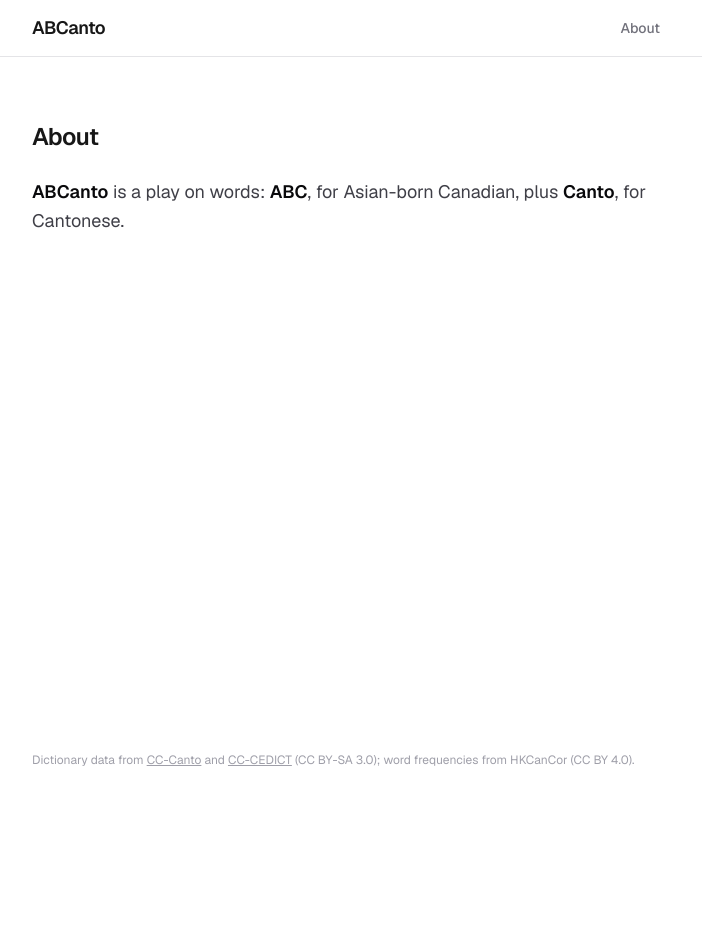
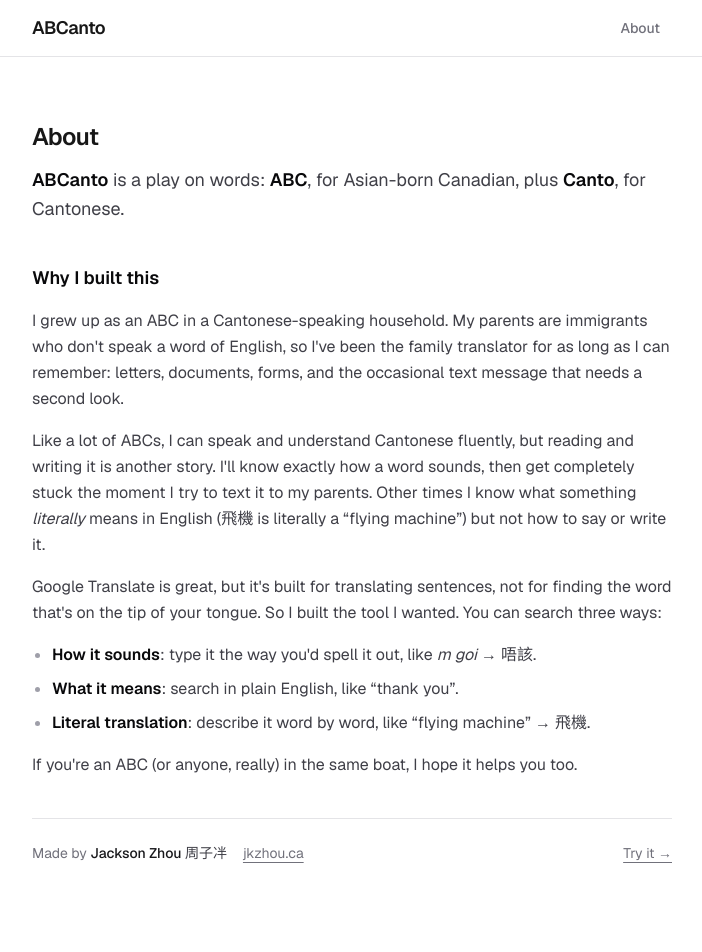
Before and after one commit to jkzh0u/ABCanto, a Next.js app: page /about in a window 1280 px wide. Shown: the top 952 px of the page, without its empty margins (288-990 px from the left). Before the commit the page ends 800 px from the top, so only its background shows below. Built offline with nearby package versions, Linux system fonts and the light colour scheme.

Commit message:
added about

```diff
--- a/src/app/about/page.tsx
+++ b/src/app/about/page.tsx
@@ -1,18 +1,76 @@
 import type { Metadata } from "next";
+import Link from "next/link";
 
 export const metadata: Metadata = {
   title: "About · ABCanto",
+  description: "Why ABCanto exists, and who made it.",
 };
+
+const strong = "font-semibold text-zinc-950 dark:text-zinc-50";
 
 export default function AboutPage() {
   return (
-    <main className="mx-auto flex w-full max-w-2xl flex-col gap-6 px-4 py-10 sm:py-16">
-      <h1 className="text-2xl font-semibold tracking-tight">About</h1>
-      <p className="text-lg leading-relaxed text-zinc-700 dark:text-zinc-300">
-        <strong className="font-semibold text-zinc-950 dark:text-zinc-50">ABCanto</strong> is a play on words:{" "}
-        <strong className="font-semibold text-zinc-950 dark:text-zinc-50">ABC</strong>, for Asian-born Canadian, plus{" "}
-        <strong className="font-semibold text-zinc-950 dark:text-zinc-50">Canto</strong>, for Cantonese.
-      </p>
+    <main className="mx-auto flex w-full max-w-2xl flex-col gap-10 px-4 py-10 sm:py-16">
+      <header className="flex flex-col gap-3">
+        <h1 className="text-2xl font-semibold tracking-tight">About</h1>
+        <p className="text-lg leading-relaxed text-zinc-700 dark:text-zinc-300">
+          <span className={strong}>ABCanto</span> is a play on words: <span className={strong}>ABC</span>, for
+          Asian-born Canadian, plus <span className={strong}>Canto</span>, for Cantonese.
+        </p>
+      </header>
+
+      <section className="flex flex-col gap-4 leading-relaxed text-zinc-700 dark:text-zinc-300">
+        <h2 className="text-lg font-semibold text-zinc-950 dark:text-zinc-50">Why I built this</h2>
+        <p>
+          I grew up as an ABC in a Cantonese-speaking household. My parents are immigrants who don&apos;t speak a word
+          of English, so I&apos;ve been the family translator for as long as I can remember: letters, documents,
+          forms, and the occasional text message that needs a second look.
+        </p>
+        <p>
+          Like a lot of ABCs, I can speak and understand Cantonese fluently, but reading and writing it is another
+          story. I&apos;ll know exactly how a word sounds, then get completely stuck the moment I try to text it to my
+          parents. Other times I know what something <em>literally</em> means in English (飛機 is literally a
+          &ldquo;flying machine&rdquo;) but not how to say or write it.
+        </p>
+        <p>
+          Google Translate is great, but it&apos;s built for translating sentences, not for finding the word
+          that&apos;s on the tip of your tongue. So I built the tool I wanted. You can search three ways:
+        </p>
+        <ul className="flex flex-col gap-2 pl-5 marker:text-zinc-400 list-disc">
+          <li>
+            <span className={strong}>How it sounds</span>: type it the way you&apos;d spell it out, like{" "}
+            <em>m goi</em> → <span lang="zh-HK">唔該</span>.
+          </li>
+          <li>
+            <span className={strong}>What it means</span>: search in plain English, like &ldquo;thank you&rdquo;.
+          </li>
+          <li>
+            <span className={strong}>Literal translation</span>: describe it word by word, like &ldquo;flying
+            machine&rdquo; → <span lang="zh-HK">飛機</span>.
+          </li>
+        </ul>
+        <p>If you&apos;re an ABC (or anyone, really) in the same boat, I hope it helps you too.</p>
+      </section>
+
+      <footer className="flex flex-wrap items-center gap-x-4 gap-y-2 border-t border-zinc-200 pt-6 text-sm text-zinc-500 dark:border-zinc-800 dark:text-zinc-400">
+        <span>
+          Made by <span className="font-medium text-zinc-900 dark:text-zinc-100">Jackson Zhou</span>{" "}
+          <span lang="zh-HK" className="text-zinc-700 dark:text-zinc-300">
+            周子冸
+          </span>
+        </span>
+        <a
+          href="https://jkzhou.ca"
+          target="_blank"
+          rel="noopener noreferrer"
+          className="underline underline-offset-4 hover:text-zinc-900 dark:hover:text-zinc-100"
+        >
+          jkzhou.ca
+        </a>
+        <Link href="/" className="ml-auto underline underline-offset-4 hover:text-zinc-900 dark:hover:text-zinc-100">
+          Try it →
+        </Link>
+      </footer>
     </main>
   );
 }
```
